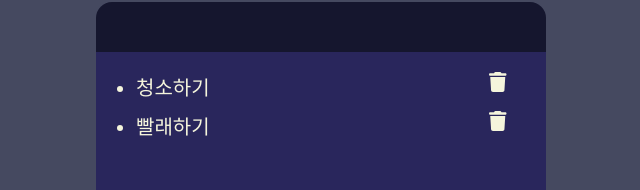
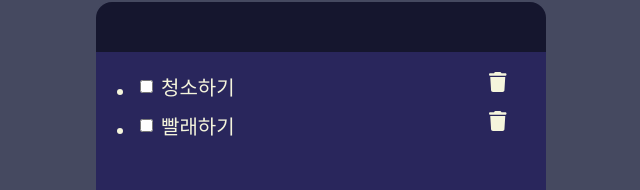
Before and after one commit to chb6734/minitodolist, a React (Create React App) app: page / in a window 1280 px wide. Shown: the part 148-338 px from the top of the page, without its empty margins (319-959 px from the left). Built offline with nearby package versions, Linux system fonts and the light colour scheme.

Commit message:
feat: checkbox 추가

```diff
--- a/src/components/Todolist.jsx
+++ b/src/components/Todolist.jsx
@@ -19,6 +19,10 @@ export default function Todolist() {
   const handleAdd = (todo) => {
     setTodos([...todos, todo]);
   };
+
+  const handleDelete = () => {
+    console.log("삭제 이벤트");
+  };
   return (
     <>
       <div className={styled.content}>
@@ -26,9 +30,16 @@ export default function Todolist() {
           {todos.map((todo) => (
             <li className={styled.item} key={todo.id}>
               <article className={styled.article}>
-                <div className={styled.work}>{todo.work}</div>
+                <div className={styled.checkwork}>
+                  <input type="checkbox" name="state" value={todo.id} />
+                  <div className={styled.work}>{todo.work}</div>
+                </div>
 
-                <FontAwesomeIcon icon={faTrash} className={styled.trashbtn} />
+                <FontAwesomeIcon
+                  icon={faTrash}
+                  className={styled.trashbtn}
+                  onClick={handleDelete}
+                />
               </article>
             </li>
           ))}
--- a/src/components/Todolist.module.css
+++ b/src/components/Todolist.module.css
@@ -18,8 +18,14 @@
 }
 .trashbtn {
   padding-right: 40px;
+  cursor: pointer;
+}
+.checkwork {
+  display: flex;
+  flex-direction: row;
 }
 .work {
   max-width: 300px;
   word-break: break-all;
+  padding-left: 5px;
 }
```
